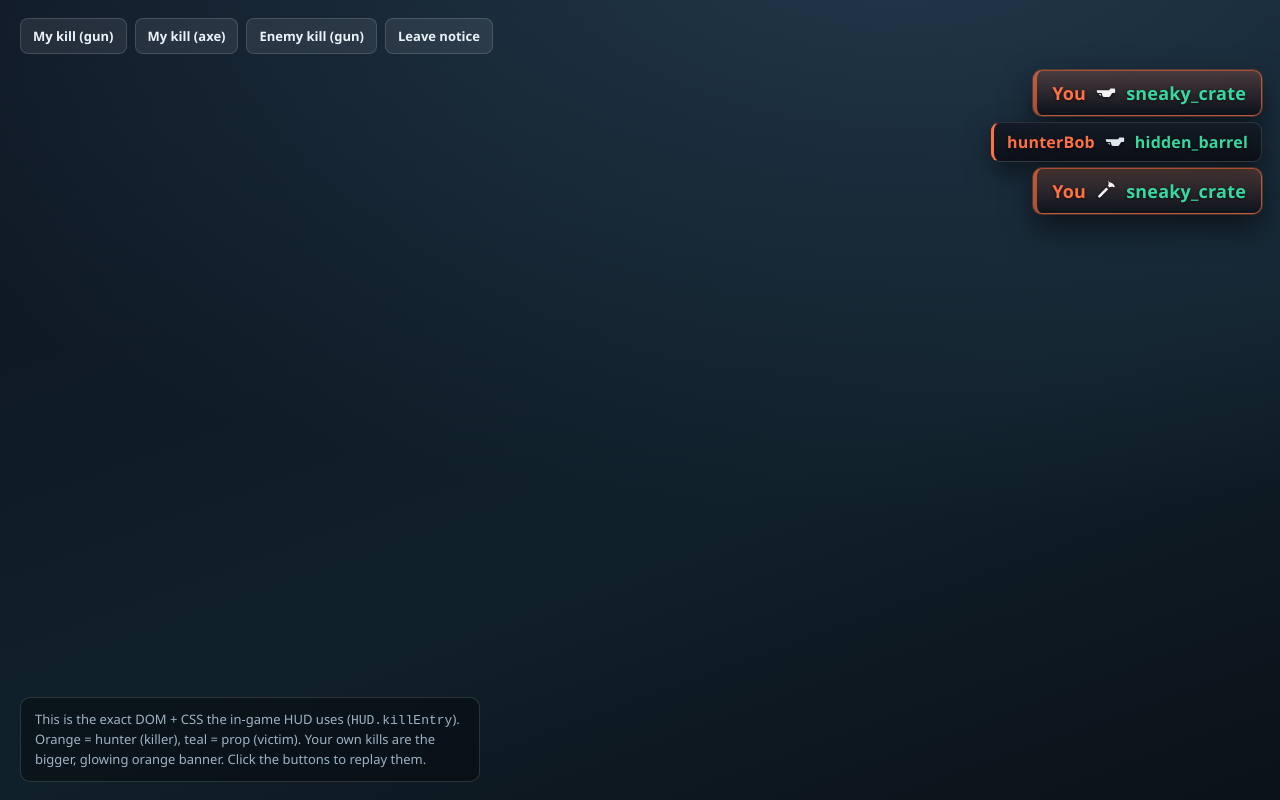
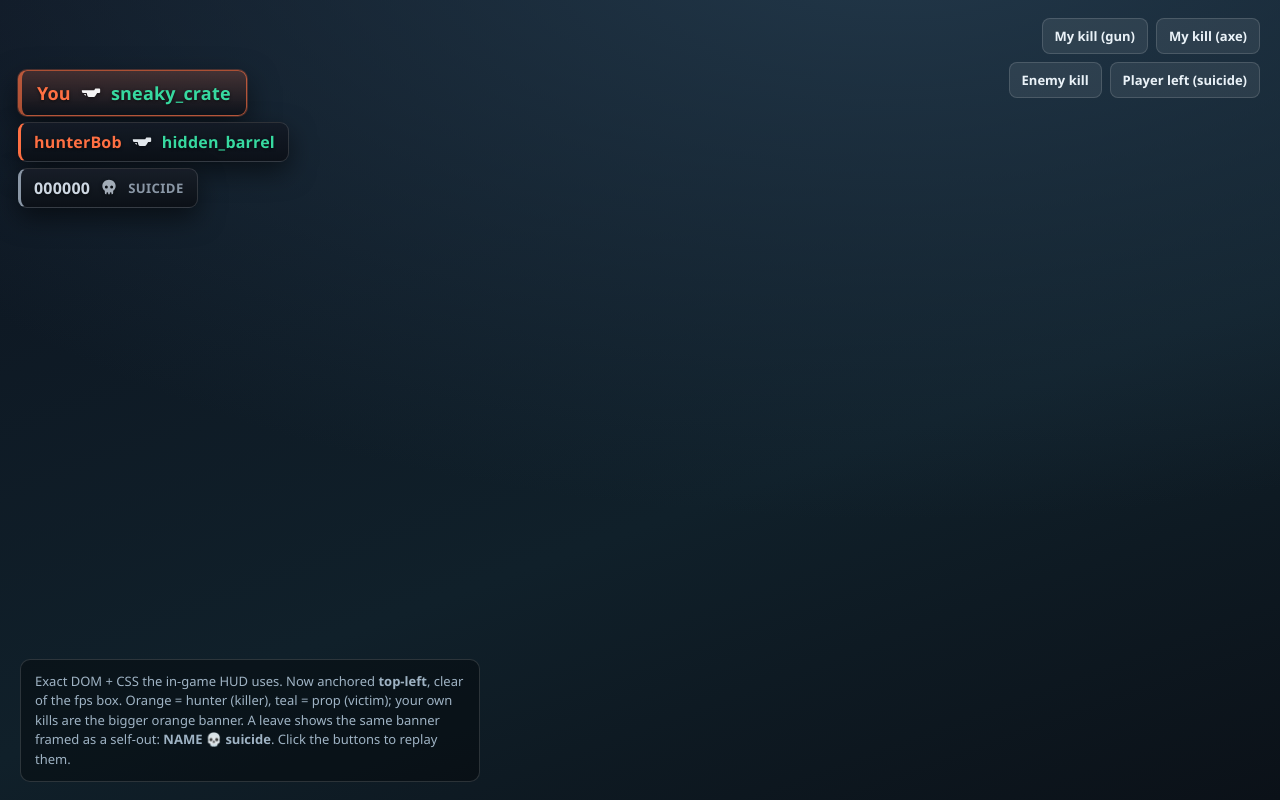
Before and after one commit to DimAntoniadis96/hunt_game, a website: page killfeed_preview.html in a window 1280 px wide. Drawn offline with Linux system fonts and the light colour scheme.

Commit message:
feat: relocate killfeed to top-left and add suicide notification UI for mid-game leavers

```diff
--- a/killfeed_preview.html
+++ b/killfeed_preview.html
@@ -18,7 +18,6 @@
     min-height: 100vh;
     font-family: "Segoe UI", system-ui, -apple-system, sans-serif;
     color: var(--text);
-    /* a faux game backdrop so the feed reads over "gameplay" */
     background:
       radial-gradient(1200px 600px at 70% -10%, #22384a, transparent),
       linear-gradient(160deg, #0d1420, #10202a 60%, #0b1118);
@@ -30,7 +29,7 @@
     background: rgba(0,0,0,0.35); padding: 12px 14px; border-radius: 10px;
     border: 1px solid var(--border);
   }
-  .controls { position: absolute; left: 20px; top: 18px; display: flex; gap: 8px; flex-wrap: wrap; }
+  .controls { position: absolute; right: 20px; top: 18px; display: flex; gap: 8px; flex-wrap: wrap; justify-content: flex-end; max-width: 300px; }
   .controls button {
     font: inherit; font-weight: 700; font-size: 13px;
     color: #eaf2f8; background: rgba(255,255,255,0.08);
@@ -42,11 +41,11 @@
   .killfeed {
     position: absolute;
     top: 70px;
-    right: 18px;
+    left: 18px;
     display: flex;
     flex-direction: column;
     gap: 6px;
-    align-items: flex-end;
+    align-items: flex-start;
   }
   .killfeed .entry {
     background: var(--panel);
@@ -58,12 +57,6 @@
     color: var(--text);
     box-shadow: 0 6px 18px rgba(0, 0, 0, 0.4);
     animation: fade 6s forwards;
-  }
-  .killfeed .entry.you {
-    background: linear-gradient(180deg, rgba(55, 217, 160, 0.18), rgba(18, 24, 34, 0.92));
-    border-color: rgba(55, 217, 160, 0.7);
-    color: #d7fff0;
-    font-weight: 800;
   }
   .killfeed .kill {
     display: flex;
@@ -80,11 +73,11 @@
     letter-spacing: 0.2px;
     white-space: nowrap;
     opacity: 0;
-    transform: translateX(26px);
+    transform: translateX(-26px);
     transition: opacity 0.16s ease, transform 0.22s cubic-bezier(0.2, 0.9, 0.3, 1.3);
   }
   .killfeed .kill.in { opacity: 1; transform: translateX(0); }
-  .killfeed .kill.out { opacity: 0; transform: translateX(26px); }
+  .killfeed .kill.out { opacity: 0; transform: translateX(-26px); }
   .killfeed .kill.mine {
     font-size: 18px;
     padding: 10px 15px;
@@ -101,6 +94,16 @@
     filter: drop-shadow(0 1px 2px rgba(0, 0, 0, 0.5));
   }
   .killfeed .kill.mine .k-weapon { color: #fff; }
+  .killfeed .kill.left {
+    border-left-color: #8a97a6;
+    background: linear-gradient(180deg, rgba(24, 30, 40, 0.96), rgba(12, 16, 23, 0.96));
+  }
+  .killfeed .kill.left .k-name { color: #cdd7e2; }
+  .killfeed .kill.left .k-weapon { color: #aab4c0; }
+  .killfeed .kill.left .k-tag {
+    color: #8a97a6; font-weight: 700; font-size: 0.82em;
+    letter-spacing: 0.4px; text-transform: uppercase;
+  }
   @keyframes fade { 0%, 75% { opacity: 1; } 100% { opacity: 0; } }
 </style>
 </head>
@@ -109,14 +112,15 @@
     <div class="controls">
       <button onclick="myKill('gun')">My kill (gun)</button>
       <button onclick="myKill('axe')">My kill (axe)</button>
-      <button onclick="enemyKill('gun')">Enemy kill (gun)</button>
-      <button onclick="notice()">Leave notice</button>
+      <button onclick="enemyKill('gun')">Enemy kill</button>
+      <button onclick="leave()">Player left (suicide)</button>
     </div>
     <div class="killfeed" id="killfeed"></div>
     <div class="hint">
-      This is the exact DOM + CSS the in-game HUD uses (<code>HUD.killEntry</code>).
-      Orange = hunter (killer), teal = prop (victim). Your own kills are the
-      bigger, glowing orange banner. Click the buttons to replay them.
+      Exact DOM + CSS the in-game HUD uses. Now anchored <b>top-left</b>, clear of
+      the fps box. Orange = hunter (killer), teal = prop (victim); your own kills
+      are the bigger orange banner. A leave shows the same banner framed as a
+      self-out: <b>NAME 💀 suicide</b>. Click the buttons to replay them.
     </div>
   </div>
 
@@ -124,6 +128,7 @@
     const feed = document.getElementById("killfeed");
     const GUN_SVG = `<svg viewBox="0 0 24 24" width="22" height="22" aria-hidden="true"><path fill="currentColor" d="M2 9h13.5l1.2-2h4.1c.7 0 1.2.5 1.2 1.2V11c0 .6-.5 1-1 1h-2.3l-2 3.4a2 2 0 0 1-1.7 1H10a2 2 0 0 1-1.9-1.4L7.3 12H4a2 2 0 0 1-2-2V9Zm2.2 4h2l.5 1.6H6a1 1 0 0 1-1-.8L4.2 13Z"/></svg>`;
     const AXE_SVG = `<svg viewBox="0 0 24 24" width="22" height="22" aria-hidden="true"><path fill="currentColor" d="M14.8 2.2c2.9.2 5.6 2 6.7 4.6.3.7-.5 1.3-1.1 1-1.6-.8-3.3-.6-4.5.5l-1.9-1.9c1-1.2 1.3-2.9.5-4.5-.3-.6.2-1.3.9-1.2ZM12.4 8.2l2 2-8.6 8.6a1.4 1.4 0 0 1-2-2L12.4 8.2Z"/></svg>`;
+    const SKULL_SVG = `<svg viewBox="0 0 24 24" width="20" height="20" aria-hidden="true"><path fill="currentColor" d="M12 2c4.4 0 8 3.3 8 7.5 0 2.4-1.2 4.5-3 5.9V18a1.5 1.5 0 0 1-1.5 1.5H15V18a1 1 0 0 0-2 0v1.5h-2V18a1 1 0 0 0-2 0v1.5H8.5A1.5 1.5 0 0 1 7 18v-2.6c-1.8-1.4-3-3.5-3-5.9C4 5.3 7.6 2 12 2ZM8.8 9a1.8 1.8 0 1 0 0 3.6 1.8 1.8 0 0 0 0-3.6Zm6.4 0a1.8 1.8 0 1 0 0 3.6 1.8 1.8 0 0 0 0-3.6Z"/></svg>`;
 
     // Mirrors HUD.killEntry exactly.
     function killEntry(killerName, victimName, method = "gun", mine = false) {
@@ -139,6 +144,25 @@
       victim.className = "k-name k-prop";
       victim.textContent = victimName;
       row.append(killer, weapon, victim);
+      finish(row);
+    }
+    // Mirrors HUD.leaveEntry exactly.
+    function leaveEntry(name) {
+      const row = document.createElement("div");
+      row.className = "kill left";
+      const who = document.createElement("span");
+      who.className = "k-name";
+      who.textContent = name;
+      const skull = document.createElement("span");
+      skull.className = "k-weapon";
+      skull.innerHTML = SKULL_SVG;
+      const tag = document.createElement("span");
+      tag.className = "k-tag";
+      tag.textContent = "suicide";
+      row.append(who, skull, tag);
+      finish(row);
+    }
+    function finish(row) {
       feed.appendChild(row);
       void row.offsetWidth;
       row.classList.add("in");
@@ -148,18 +172,12 @@
 
     const myKill = (m) => killEntry("You", "sneaky_crate", m, true);
     const enemyKill = (m) => killEntry("hunterBob", "hidden_barrel", m, false);
-    function notice() {
-      const e = document.createElement("div");
-      e.className = "entry";
-      e.textContent = "someone left";
-      feed.appendChild(e);
-      setTimeout(() => e.remove(), 6000);
-    }
+    const leave = () => leaveEntry("000000");
 
     // Auto-demo on load.
     myKill("gun");
     setTimeout(() => enemyKill("gun"), 700);
-    setTimeout(() => myKill("axe"), 1400);
+    setTimeout(() => leave(), 1400);
   </script>
 </body>
 </html>
--- a/packages/client/src/game/GameScene.ts
+++ b/packages/client/src/game/GameScene.ts
@@ -932,8 +932,11 @@ export class GameScene {
       if (m.killerName && m.victimName) {
         // A real kill from someone else → the prominent CS-style banner.
         this.hud.killEntry(m.killerName, m.victimName, m.method === "axe" ? "axe" : "gun", false);
+      } else if (m.leaverName) {
+        // A player bailed mid-round → same prominent banner, framed as a self-out.
+        this.hud.leaveEntry(m.leaverName);
       } else {
-        // A notice (leave / rebuild) or an older server → plain corner line.
+        // A system notice (rebuild) or an older server → plain corner line.
         const text = m.text ?? "";
         if (text) this.hud.killfeed(text);
       }
--- a/packages/client/src/style.css
+++ b/packages/client/src/style.css
@@ -535,11 +535,11 @@ button:disabled {
 .killfeed {
   position: absolute;
   top: 70px;
-  right: 18px;
+  left: 18px;
   display: flex;
   flex-direction: column;
   gap: 6px;
-  align-items: flex-end;
+  align-items: flex-start;
 }
 .killfeed .entry {
   background: var(--panel);
@@ -578,7 +578,7 @@ button:disabled {
   letter-spacing: 0.2px;
   white-space: nowrap;
   opacity: 0;
-  transform: translateX(26px);
+  transform: translateX(-26px);
   transition: opacity 0.16s ease, transform 0.22s cubic-bezier(0.2, 0.9, 0.3, 1.3);
 }
 .killfeed .kill.in {
@@ -587,7 +587,7 @@ button:disabled {
 }
 .killfeed .kill.out {
   opacity: 0;
-  transform: translateX(26px);
+  transform: translateX(-26px);
 }
 /* My own kill — bigger, brighter, a glow so it's impossible to miss. */
 .killfeed .kill.mine {
@@ -616,6 +616,24 @@ button:disabled {
 }
 .killfeed .kill.mine .k-weapon {
   color: #fff;
+}
+/* A player left mid-round → same banner, framed as a self-out (skull, muted). */
+.killfeed .kill.left {
+  border-left-color: #8a97a6;
+  background: linear-gradient(180deg, rgba(24, 30, 40, 0.96), rgba(12, 16, 23, 0.96));
+}
+.killfeed .kill.left .k-name {
+  color: #cdd7e2;
+}
+.killfeed .kill.left .k-weapon {
+  color: #aab4c0;
+}
+.killfeed .kill.left .k-tag {
+  color: #8a97a6;
+  font-weight: 700;
+  font-size: 0.82em;
+  letter-spacing: 0.4px;
+  text-transform: uppercase;
 }
 @keyframes fade {
   0%,
--- a/packages/server/src/rooms/GameRoom.ts
+++ b/packages/server/src/rooms/GameRoom.ts
@@ -176,9 +176,9 @@ export class GameRoom extends Room<{ state: GameState }> {
     this.state.players.delete(client.sessionId);
     this.meta.delete(client.sessionId);
     console.log(`[GameRoom] ${client.sessionId} removed`);
-    // Announce departures as a small corner feed line (not a center banner), the
-    // same place kills show up. Only mid-game — the lobby list updates itself.
-    if (midGame) this.broadcast(ServerMessage.Killfeed, { text: `${name} left`, death: false });
+    // Announce departures in the same kill-feed banner, framed as a self-out
+    // ("NAME 💀 suicide"). Only mid-game — the lobby list updates itself.
+    if (midGame) this.broadcast(ServerMessage.Killfeed, { text: `${name} left`, death: false, leaverName: name });
     // React to the new roster: a match needs both teams populated to continue.
     this.handleRosterChange();
   }
--- a/packages/shared/src/types.ts
+++ b/packages/shared/src/types.ts
@@ -140,6 +140,8 @@ export interface KillfeedPayload {
   victimName?: string;
   /** How the kill landed, so the feed can show the right weapon glyph. */
   method?: "gun" | "axe";
+  /** Set when a player left mid-round → renders as a "NAME 💀 suicide" banner. */
+  leaverName?: string;
 }
 
 export interface TransformResultPayload {
```
Also changed, not shown: packages/client/src/ui/HUD.ts (+31 -0 lines).
